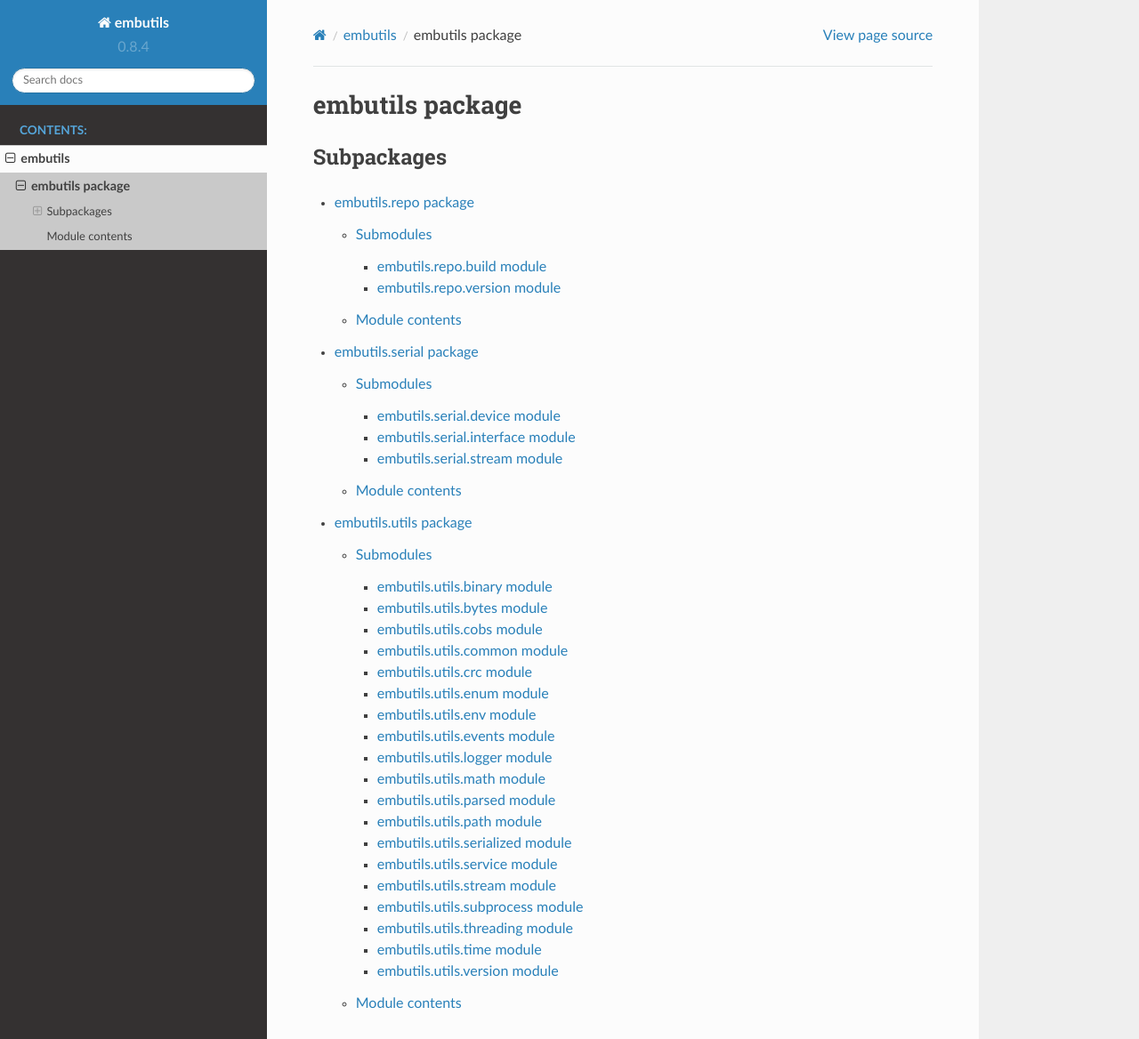
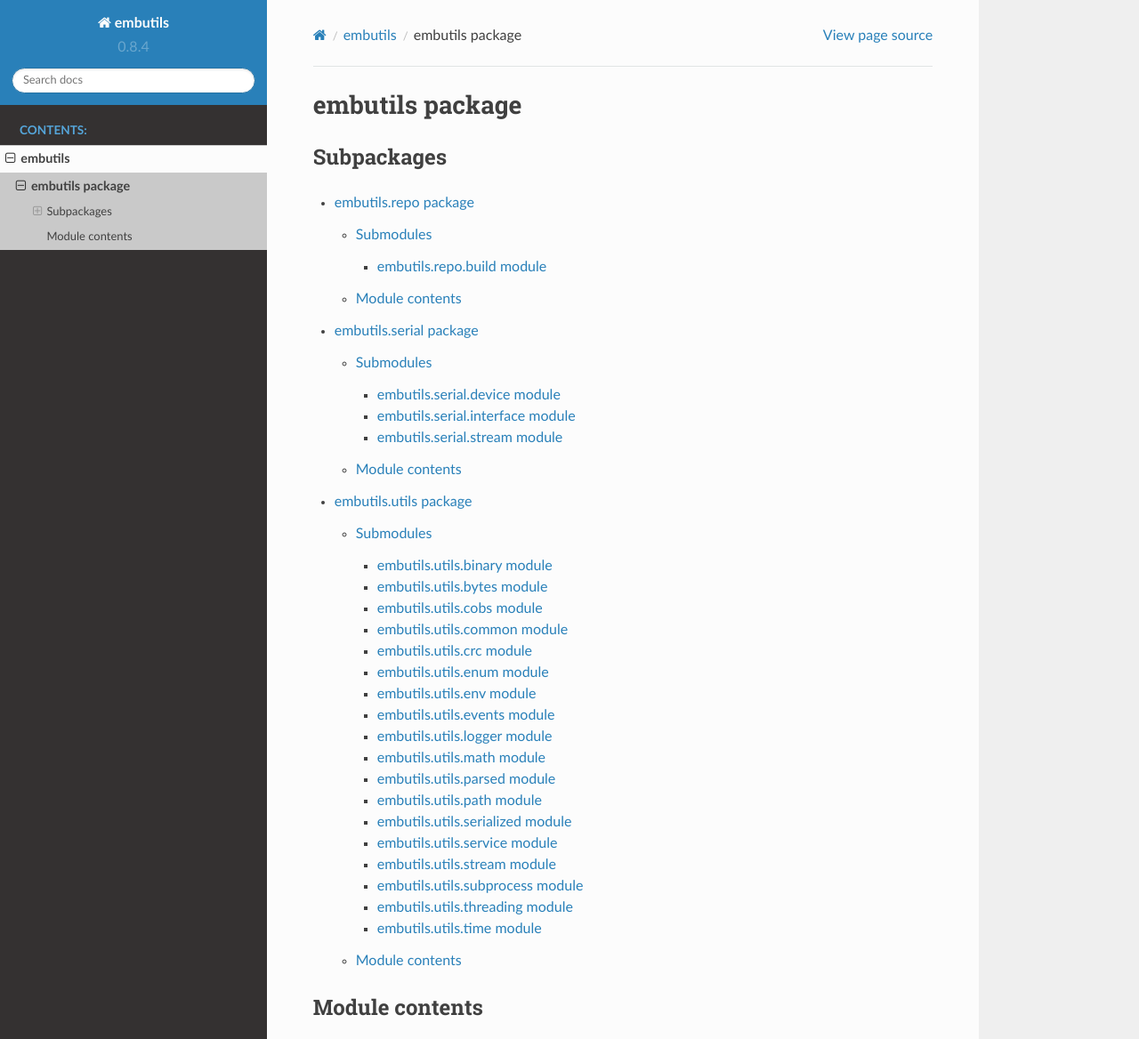
Before and after one commit to cwichel/embutils, a Sphinx documentation site: the page built from docs/_source/embutils.rst, in a window 1280 px wide and 1400 px high, cut to the strip 0-1168 px from the top of the window. Shown: the whole strip at 89% size. Built offline with Sphinx 7.4.7 and the Read the Docs theme 2.0.0, drawn with Linux system fonts in a browser that asks for light colours.

Commit message:
Updated documentation

```diff
--- a/docs/_source/embutils.repo.rst
+++ b/docs/_source/embutils.repo.rst
@@ -8,7 +8,6 @@ Submodules
    :maxdepth: 4
 
    embutils.repo.build
-   embutils.repo.version
 
 Module contents
 ---------------
--- a/docs/_source/embutils.repo.version.rst
+++ /dev/null
@@ -1,8 +0,0 @@
-embutils.repo.version module
-============================
-
-.. automodule:: embutils.repo.version
-   :members:
-   :undoc-members:
-   :show-inheritance:
-   :private-members:
--- a/docs/_source/embutils.utils.rst
+++ b/docs/_source/embutils.utils.rst
@@ -25,7 +25,6 @@ Submodules
    embutils.utils.subprocess
    embutils.utils.threading
    embutils.utils.time
-   embutils.utils.version
 
 Module contents
 ---------------
--- a/docs/_source/embutils.utils.version.rst
+++ /dev/null
@@ -1,8 +0,0 @@
-embutils.utils.version module
-=============================
-
-.. automodule:: embutils.utils.version
-   :members:
-   :undoc-members:
-   :show-inheritance:
-   :private-members:
```
